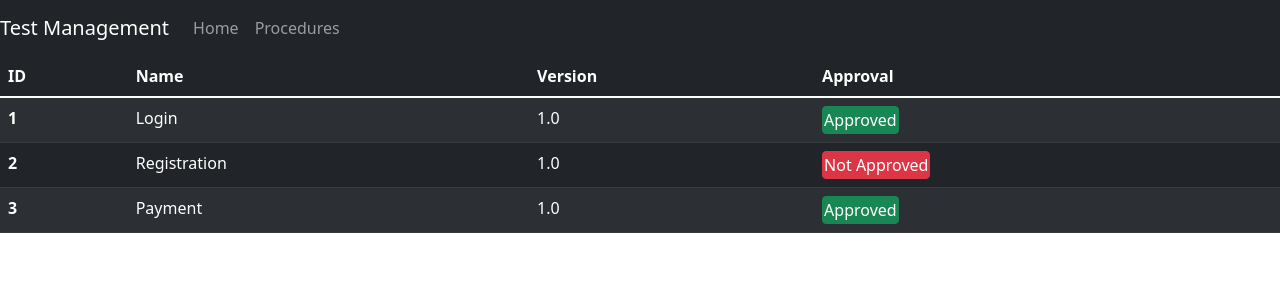
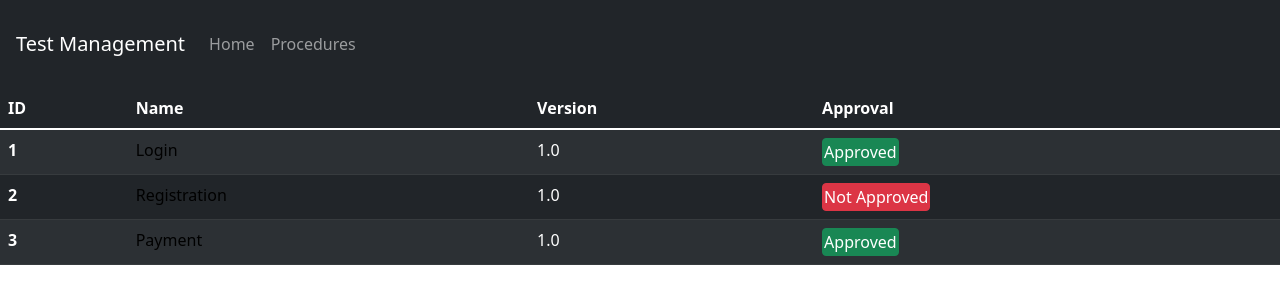
Before and after one commit to armanirodriguez/SWETestProcedure, a Flask app: page /procedures in a window 1280 px wide. Shown: the top 304 px of the page. Run offline with Flask 2, Linux system fonts and the light colour scheme; some libraries are stand-ins or nearby versions.

Commit message:
dropdown button and link color

```diff
--- a/main.py
+++ b/main.py
@@ -20,4 +20,5 @@ def home():
 def procedures():
     return render_template("procedures.html", title="Procedures", data=data)
 
-app.run(debug=True)
+if __name__ == "__main__":
+    app.run(debug=True)
--- a/templates/layout.html
+++ b/templates/layout.html
@@ -10,12 +10,13 @@
 
     <!-- Bootstrap CSS -->
     <link href="https://cdn.jsdelivr.net/npm/bootstrap@5.1.3/dist/css/bootstrap.min.css" rel="stylesheet" integrity="sha384-1BmE4kWBq78iYhFldvKuhfTAU6auU8tT94WrHftjDbrCEXSU1oBoqyl2QvZ6jIW3" crossorigin="anonymous">
+
 </head>
 <body>
     <!-- Navbar -->
     <nav class="navbar navbar-expand-lg navbar-dark bg-dark">
-        <a class="navbar-brand">Test Management</a>
-        <button class="navbar-toggler" type="button" data-toggle="collapse" data-target="#navbarSupportedContent" aria-controls="navbarSupportedContent" aria-expanded="false" aria-label="Toggle navigation">
+        <a class="navbar-brand m-3">Test Management</a>
+        <button class="navbar-toggler m-3" type="button" data-toggle="collapse" data-target="#navbarSupportedContent" aria-controls="navbarSupportedContent" aria-expanded="false" aria-label="Toggle navigation">
             <span class="navbar-toggler-icon"></span>
         </button>
 
@@ -38,4 +39,6 @@
 
     <!-- Bootstrap JS -->
     <script src="https://cdn.jsdelivr.net/npm/bootstrap@5.1.3/dist/js/bootstrap.bundle.min.js" integrity="sha384-ka7Sk0Gln4gmtz2MlQnikT1wXgYsOg+OMhuP+IlRH9sENBO0LRn5q+8nbTov4+1p" crossorigin="anonymous"></script>
+    <script src="https://code.jquery.com/jquery-3.3.1.slim.min.js" integrity="sha384-q8i/X+965DzO0rT7abK41JStQIAqVgRVzpbzo5smXKp4YfRvH+8abtTE1Pi6jizo" crossorigin="anonymous"></script>
+    <script src="https://stackpath.bootstrapcdn.com/bootstrap/4.3.1/js/bootstrap.min.js" integrity="sha384-JjSmVgyd0p3pXB1rRibZUAYoIIy6OrQ6VrjIEaFf/nJGzIxFDsf4x0xIM+B07jRM" crossorigin="anonymous"></script>
 </body>
--- /dev/null
+++ b/templates/procedures.css
@@ -0,0 +1,16 @@
+a:link{
+    color: black;
+    text-decoration: none;
+}
+a:hover a{
+    color:grey;
+    text-decoration: none;
+}
+a:visited{
+    color:black;
+    text-decoration: none;
+}
+a:active{
+    color:grey;
+    text-decoration: none;
+}
--- a/templates/procedures.html
+++ b/templates/procedures.html
@@ -1,7 +1,8 @@
 {% extends "layout.html" %}
 {% block content %}
+<link rel="stylesheet" type="text/css" href="procedures.css">
 
-<table class="table table-striped table-dark">
+<table class="table table-striped table-dark lc-white">
     <thead>
         <tr>
             <th scope="col">ID</th>
@@ -14,7 +15,7 @@
     {% for entry in data %}
         <tr>
             <th scope="row">{{ entry[0] }}</th>
-            <td>{{ entry[1] }}</td>
+            <td><a href="#">{{ entry[1] }}</a></td>
             <td>{{ entry[2] }}</td>
             {% if entry[3] %}
                 <td> <button style="padding: 1px 1px;pointer-events: none;" type="button" class="btn btn-success">Approved</button> </td>
@@ -24,4 +25,5 @@
         </tr>
     {% endfor %}
     </tbody>
+</table>
 {% endblock content %}
```
